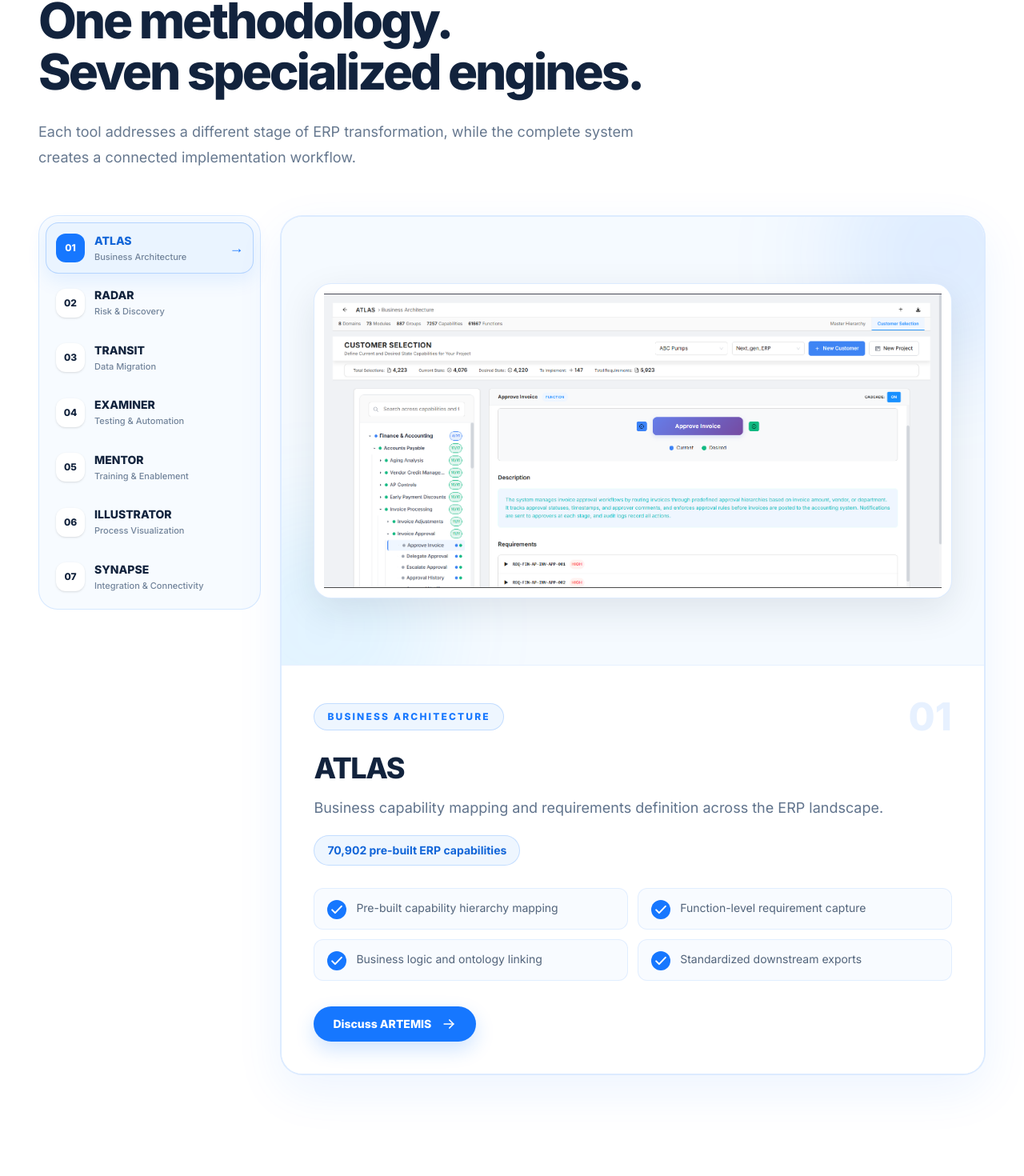
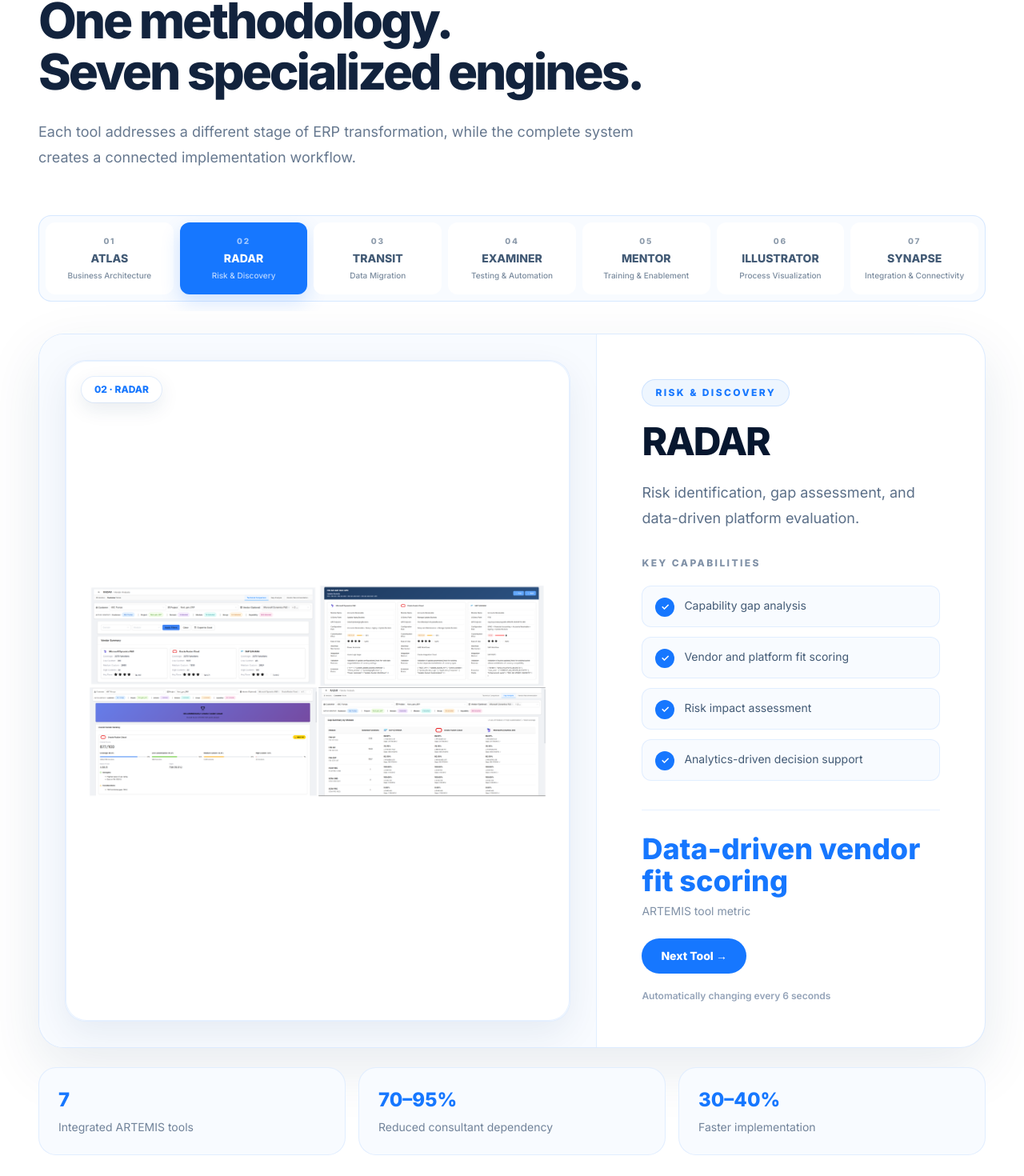
Before and after one commit to koushik192211914/process-point-website, a Next.js app: page /artemis-methodology in a window 1280 px wide. Shown: the part 2214-3684 px from the top of the page at 80% size. Built offline with nearby package versions, Linux system fonts and the light colour scheme.

Commit message:
Update ARTEMIS seven tools showcase

```diff
--- a/app/artemis-methodology/page.tsx
+++ b/app/artemis-methodology/page.tsx
@@ -374,6 +374,7 @@ const comparisons = [
 export default function ArtemisMethodologyPage() {
   const [activeTool, setActiveTool] = useState(0);
   const [comparisonOpen, setComparisonOpen] = useState(false);
+  const [isPaused, setIsPaused] = useState(false);
 
   const selectedTool = tools[activeTool];
 
@@ -384,6 +385,16 @@ export default function ArtemisMethodologyPage() {
       document.documentElement.style.scrollBehavior = "";
     };
   }, []);
+
+  useEffect(() => {
+    if (isPaused) return;
+
+    const timer = window.setInterval(() => {
+      setActiveTool((currentIndex) => (currentIndex + 1) % tools.length);
+    }, 6000);
+
+    return () => window.clearInterval(timer);
+  }, [isPaused]);
 
   return (
     <main className="min-h-screen overflow-hidden bg-white text-[#12233d]">
@@ -735,17 +746,19 @@ export default function ArtemisMethodologyPage() {
 
       {/* =====================================================
           7 TOOLS
+          SECOND-CODE SHOWCASE MECHANISM
+          Horizontal 1–7 navigation
+          Large image LEFT + information RIGHT
+          Automatic rotation pauses on hover
       ===================================================== */}
 
       <section
         id="tools"
         className="scroll-mt-20 bg-white py-24 lg:py-32"
       >
-
         <div className="mx-auto max-w-[1500px] px-5 sm:px-8 lg:px-12">
 
           <div className="max-w-3xl">
-
             <div className="text-xs font-black uppercase tracking-[0.25em] text-[#635bff]">
               The seven-tool system
             </div>
@@ -762,140 +775,156 @@ export default function ArtemisMethodologyPage() {
               while the complete system creates a connected implementation
               workflow.
             </p>
-
           </div>
 
-          {/* TOOL SELECTOR — IMAGE FOCUSED LAYOUT */}
+          {/* HORIZONTAL TOOL NAVIGATION — copied mechanism from second code */}
+          <div
+            className="mt-14 overflow-x-auto pb-3"
+            onMouseEnter={() => setIsPaused(true)}
+            onMouseLeave={() => setIsPaused(false)}
+          >
+            <div className="grid min-w-[900px] grid-cols-7 gap-2 rounded-2xl border border-[#1677ff]/15 bg-[#f8fbff] p-2">
+              {tools.map((tool, index) => {
+                const active = activeTool === index;
 
-          <div className="mt-14 grid gap-6 lg:grid-cols-[0.24fr_0.76fr]">
-
-            {/* COMPACT LEFT TOOL NAVIGATION */}
-            <div className="h-fit rounded-[24px] border border-[#1677ff]/15 bg-[#f7fbff] p-2">
-              <div className="space-y-1">
-                {tools.map((tool, index) => (
+                return (
                   <button
                     key={tool.id}
                     type="button"
                     onClick={() => setActiveTool(index)}
-                    className={`group flex w-full items-center gap-3 rounded-[16px] px-3 py-3 text-left transition-all duration-300 ${
-                      activeTool === index
-                        ? "border border-[#1677ff]/25 bg-[#eaf4ff] shadow-[0_8px_24px_rgba(22,119,255,0.10)]"
-                        : "border border-transparent text-[#12233d] hover:border-[#1677ff]/10 hover:bg-white"
+                    className={`rounded-xl px-3 py-4 text-center transition-all duration-300 ${
+                      active
+                        ? "bg-[#1677ff] text-white shadow-[0_10px_25px_rgba(22,119,255,0.18)]"
+                        : "bg-white text-[#425a75] hover:bg-[#eef6ff] hover:text-[#1265d8]"
                     }`}
                   >
-                    <span
-                      className={`flex h-9 w-9 shrink-0 items-center justify-center rounded-xl text-xs font-black transition ${
-                        activeTool === index
-                          ? "bg-[#1677ff] text-white"
-                          : "bg-white text-[#12233d] shadow-sm"
-                      }`}
-                    >
+                    <span className="block text-[10px] font-black tracking-[0.18em] opacity-60">
                       {tool.number}
                     </span>
-
-                    <span className="min-w-0 flex-1">
-                      <span
-                        className={`block truncate text-sm font-black ${
-                          activeTool === index ? "text-[#1265d8]" : "text-[#12233d]"
-                        }`}
-                      >
-                        {tool.name}
-                      </span>
-                      <span className="mt-0.5 block truncate text-[11px] font-medium text-[#71839a]">
-                        {tool.category}
-                      </span>
+                    <span className="mt-1 block text-sm font-black">
+                      {tool.name}
                     </span>
-
-                    <span
-                      className={`ml-auto text-lg transition-all ${
-                        activeTool === index
-                          ? "translate-x-0 text-[#1677ff] opacity-100"
-                          : "-translate-x-1 text-[#9aaabd] opacity-0 group-hover:translate-x-0 group-hover:opacity-100"
-                      }`}
-                    >
-                      →
+                    <span className="mt-1 block truncate text-[10px] font-medium opacity-70">
+                      {tool.category}
                     </span>
                   </button>
-                ))}
-              </div>
+                );
+              })}
             </div>
+          </div>
 
-            {/* LARGE IMAGE + INFORMATION */}
-            <div className="overflow-hidden rounded-[28px] border-2 border-[#1677ff]/15 bg-white shadow-[0_20px_60px_rgba(22,119,255,0.08)]">
+          {/* TOOL SHOWCASE — IMAGE LEFT / MATTER RIGHT */}
+          <div
+            className="mt-7 overflow-hidden rounded-[32px] border border-[#1677ff]/15 bg-white shadow-[0_25px_70px_rgba(18,55,100,0.10)]"
+            onMouseEnter={() => setIsPaused(true)}
+            onMouseLeave={() => setIsPaused(false)}
+          >
+            <div className="grid lg:grid-cols-[1.18fr_0.82fr]">
 
-              {/* LARGE IMAGE AREA */}
-              <div className="relative flex min-h-[380px] items-center justify-center overflow-hidden bg-[#f5faff] p-5 sm:min-h-[480px] sm:p-8 lg:min-h-[560px] lg:p-10">
-                <div className="pointer-events-none absolute -right-24 -top-24 h-72 w-72 rounded-full bg-[#1677ff]/10 blur-3xl" />
-                <div className="pointer-events-none absolute -bottom-24 -left-24 h-72 w-72 rounded-full bg-[#36b9ff]/10 blur-3xl" />
+              {/* IMAGE */}
+              <div className="relative flex min-h-[480px] items-center justify-center border-b border-[#1677ff]/10 bg-[#f8fbff] p-5 sm:p-8 lg:min-h-[620px] lg:border-b-0 lg:border-r">
+                <div className="relative flex h-full w-full items-center justify-center overflow-hidden rounded-[26px] border border-[#1677ff]/12 bg-white p-4 shadow-[0_15px_45px_rgba(18,55,100,0.08)] sm:p-7">
+                  <img
+                    key={selectedTool.image}
+                    src={selectedTool.image}
+                    alt={`${selectedTool.name} — ${selectedTool.category}`}
+                    className="block max-h-[560px] w-full object-contain object-center transition-all duration-500"
+                  />
 
-                <div className="relative z-10 flex w-full items-center justify-center overflow-hidden rounded-[22px] border border-[#1677ff]/15 bg-white p-3 shadow-[0_15px_45px_rgba(18,35,61,0.10)]">
-                  <img
-                    src={selectedTool.image}
-                    alt={`${selectedTool.name} tool screenshot`}
-                    className="block h-auto max-h-[520px] w-full object-contain object-center"
-                    onError={(event) => {
-                      event.currentTarget.style.display = "none";
-                    }}
-                  />
+                  <div className="pointer-events-none absolute inset-0 rounded-[26px] ring-1 ring-inset ring-[#1677ff]/10" />
+
+                  <div className="absolute left-5 top-5 rounded-full bg-white px-4 py-2 text-xs font-black text-[#1677ff] shadow-[0_8px_24px_rgba(18,55,100,0.10)] ring-1 ring-[#1677ff]/10">
+                    {selectedTool.number} · {selectedTool.name}
+                  </div>
                 </div>
               </div>
 
-              {/* TOOL INFORMATION BELOW IMAGE */}
-              <div className="border-t border-[#1677ff]/10 bg-white p-7 sm:p-9 lg:p-10">
-                <div className="flex items-center justify-between gap-4">
-                  <span className="inline-flex rounded-full border border-[#1677ff]/20 bg-[#eef6ff] px-4 py-2 text-xs font-black uppercase tracking-[0.18em] text-[#1677ff]">
-                    {selectedTool.category}
-                  </span>
-                  <span className="text-4xl font-black text-[#1677ff]/10 sm:text-5xl">
-                    {selectedTool.number}
-                  </span>
+              {/* MATTER */}
+              <div className="flex flex-col justify-center p-8 sm:p-10 lg:p-14">
+                <div className="inline-flex w-fit rounded-full border border-[#1677ff]/15 bg-[#eef6ff] px-4 py-2 text-xs font-black uppercase tracking-[0.2em] text-[#1677ff]">
+                  {selectedTool.category}
                 </div>
 
-                <h3 className="mt-5 text-3xl font-black tracking-[-0.04em] text-[#12233d] sm:text-4xl">
+                <h3 className="mt-5 text-4xl font-black tracking-[-0.045em] text-[#07172f] sm:text-5xl">
                   {selectedTool.name}
                 </h3>
 
-                <p className="mt-4 max-w-4xl text-base leading-7 text-[#60738c] sm:text-lg">
+                <p className="mt-6 text-lg leading-8 text-[#5b6f88]">
                   {selectedTool.description}
                 </p>
 
-                <div className="mt-5 inline-flex rounded-full border border-[#1677ff]/20 bg-[#eef6ff] px-4 py-2 text-sm font-bold text-[#1265d8]">
-                  {selectedTool.stats}
+                <div className="mt-8">
+                  <div className="text-xs font-black uppercase tracking-[0.2em] text-[#8091a7]">
+                    Key Capabilities
+                  </div>
+
+                  <div className="mt-5 space-y-3">
+                    {selectedTool.bullets.map((bullet) => (
+                      <div
+                        key={bullet}
+                        className="flex items-start gap-3 rounded-xl border border-[#1677ff]/10 bg-[#f8fbff] px-4 py-3 text-sm leading-6 text-[#425a75]"
+                      >
+                        <span className="mt-0.5 flex h-6 w-6 shrink-0 items-center justify-center rounded-full bg-[#1677ff] text-xs font-black text-white">
+                          ✓
+                        </span>
+                        <span>{bullet}</span>
+                      </div>
+                    ))}
+                  </div>
                 </div>
 
-                <div className="mt-7 grid gap-3 sm:grid-cols-2">
-                  {selectedTool.bullets.map((bullet) => (
-                    <div
-                      key={bullet}
-                      className="flex items-start gap-3 rounded-xl border border-[#1677ff]/10 bg-[#f8fbff] px-4 py-3"
-                    >
-                      <span className="mt-0.5 flex h-6 w-6 shrink-0 items-center justify-center rounded-full bg-[#1677ff] text-white">
-                        <CheckIcon />
-                      </span>
-                      <span className="text-sm leading-6 text-[#52647b]">
-                        {bullet}
-                      </span>
+                <div className="mt-9 flex flex-wrap items-end justify-between gap-6 border-t border-[#1677ff]/10 pt-7">
+                  <div>
+                    <div className="text-4xl font-black text-[#1677ff]">
+                      {selectedTool.stats}
                     </div>
-                  ))}
+                    <div className="mt-2 text-sm text-[#8091a7]">
+                      ARTEMIS tool metric
+                    </div>
+                  </div>
+
+                  <button
+                    type="button"
+                    onClick={() => {
+                      setActiveTool((activeTool + 1) % tools.length);
+                    }}
+                    className="rounded-full bg-[#1677ff] px-6 py-3 text-sm font-black text-white transition duration-300 hover:-translate-y-1 hover:bg-[#075dcc]"
+                  >
+                    Next Tool →
+                  </button>
                 </div>
 
-                <div className="mt-8">
-                  <Link
-                    href="/contact"
-                    className="group inline-flex items-center gap-3 rounded-full bg-[#1677ff] px-6 py-3 text-sm font-black text-white shadow-[0_10px_25px_rgba(22,119,255,0.20)] transition duration-300 hover:-translate-y-1 hover:bg-[#075dcc]"
-                  >
-                    Discuss ARTEMIS
-                    <span className="transition duration-300 group-hover:translate-x-1">
-                      <ArrowIcon />
-                    </span>
-                  </Link>
+                <div className="mt-5 text-xs font-semibold text-[#94a3b8]">
+                  {isPaused
+                    ? "Paused — move the cursor away to continue"
+                    : "Automatically changing every 6 seconds"}
                 </div>
               </div>
             </div>
           </div>
 
+          {/* TOOL SUMMARY */}
+          <div className="mt-6 grid gap-4 sm:grid-cols-3">
+            {[
+              ["7", "Integrated ARTEMIS tools"],
+              ["70–95%", "Reduced consultant dependency"],
+              ["30–40%", "Faster implementation"],
+            ].map(([value, label]) => (
+              <div
+                key={label}
+                className="rounded-[22px] border border-[#1677ff]/10 bg-[#f8fbff] p-6"
+              >
+                <div className="text-2xl font-black text-[#1677ff]">
+                  {value}
+                </div>
+                <div className="mt-2 text-sm text-[#71839a]">
+                  {label}
+                </div>
+              </div>
+            ))}
+          </div>
+
         </div>
-
       </section>
 
       {/* =====================================================
```
